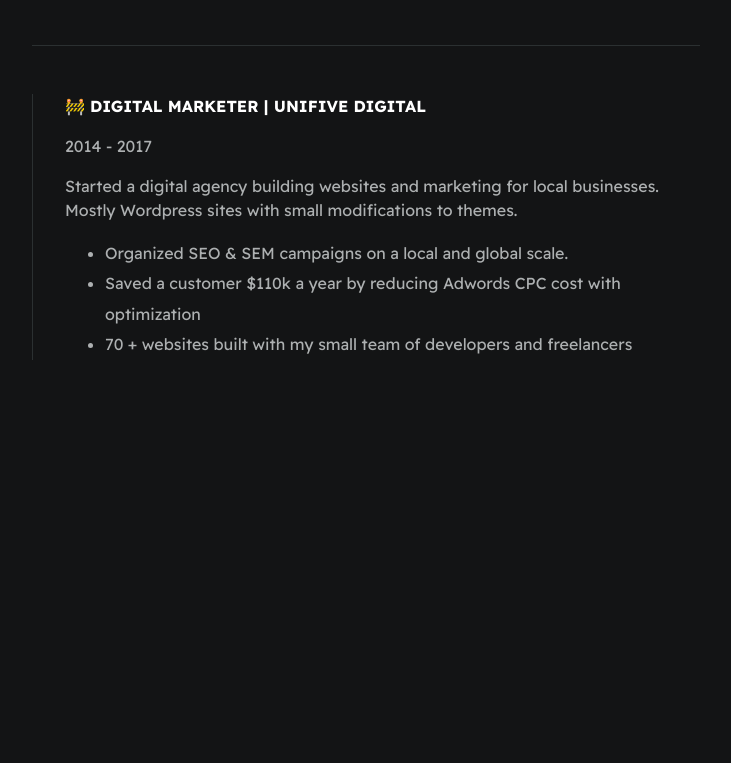
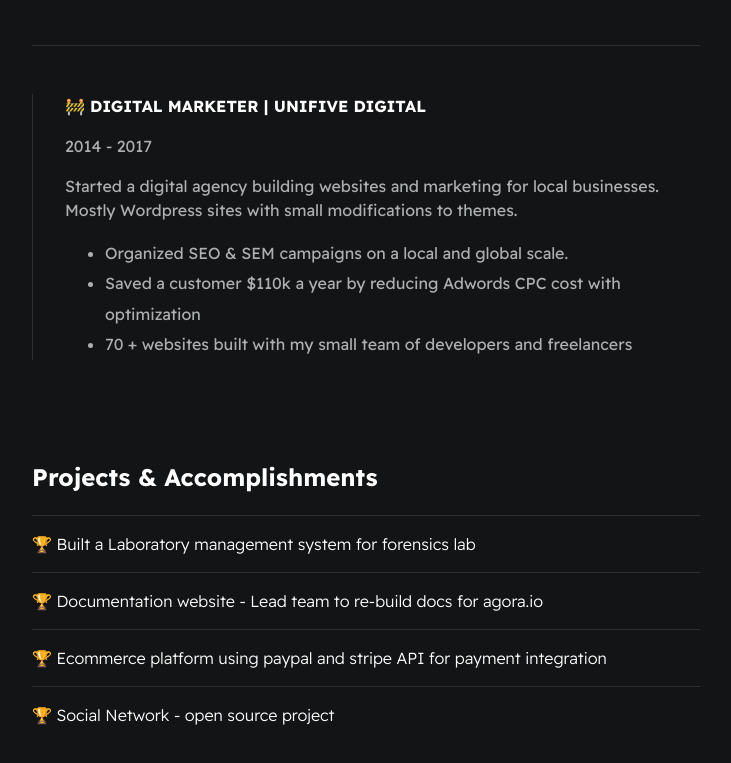
Before and after one commit to isaackhan21/cv_website, a plain HTML site: page index.html in a window 1280 px wide. Shown: the part 1733-2496 px from the top of the page, without its empty margins (274-1005 px from the left). Before the commit the page ends 2181 px from the top, so only its background shows below. Drawn offline with Linux system fonts and the light colour scheme.

Commit message:
Projects Sections

```diff
--- a/index.html
+++ b/index.html
@@ -98,6 +98,26 @@
             </ul>
         </div>
        </section>
+       <section class="section--page">
+        <h2>Projects & Accomplishments</h2>
+
+        <div class="card--project">
+            <a href="project1.html"><span>🏆 </span>Built a Laboratory management system for forensics lab</a>
+        </div>
+
+        <div class="card--project">
+            <a href="project1.html" ><span>🏆 </span>Documentation website - Lead team to re-build docs for agora.io</a>
+        </div>
+
+        <div class="card--project">
+            <a href="project1.html" ><span>🏆 </span>Ecommerce platform using paypal and stripe API for payment integration</a>
+        </div>
+
+        <div class="card--project">
+            <a href="project1.html"><span>🏆 </span>Social Network - open source project</a>
+        </div>
+
+    </section>
    </div>
 </body>
 </html>
--- a/styles/main.css
+++ b/styles/main.css
@@ -137,3 +137,18 @@ li {
     background-color: var(--mainBorderColor);
     height: 1px;
 }
+
+.card--project {
+    padding-top: 1em;
+    padding-bottom: 1em;
+    border-top: 1px solid var(--mainBorderColor)
+}
+
+.card--project a {
+    color: var(--mainTextColor);
+    transition: .3s;
+}
+
+.card--project a:hover{
+    color: var(--mainLinkColor);
+}
```
